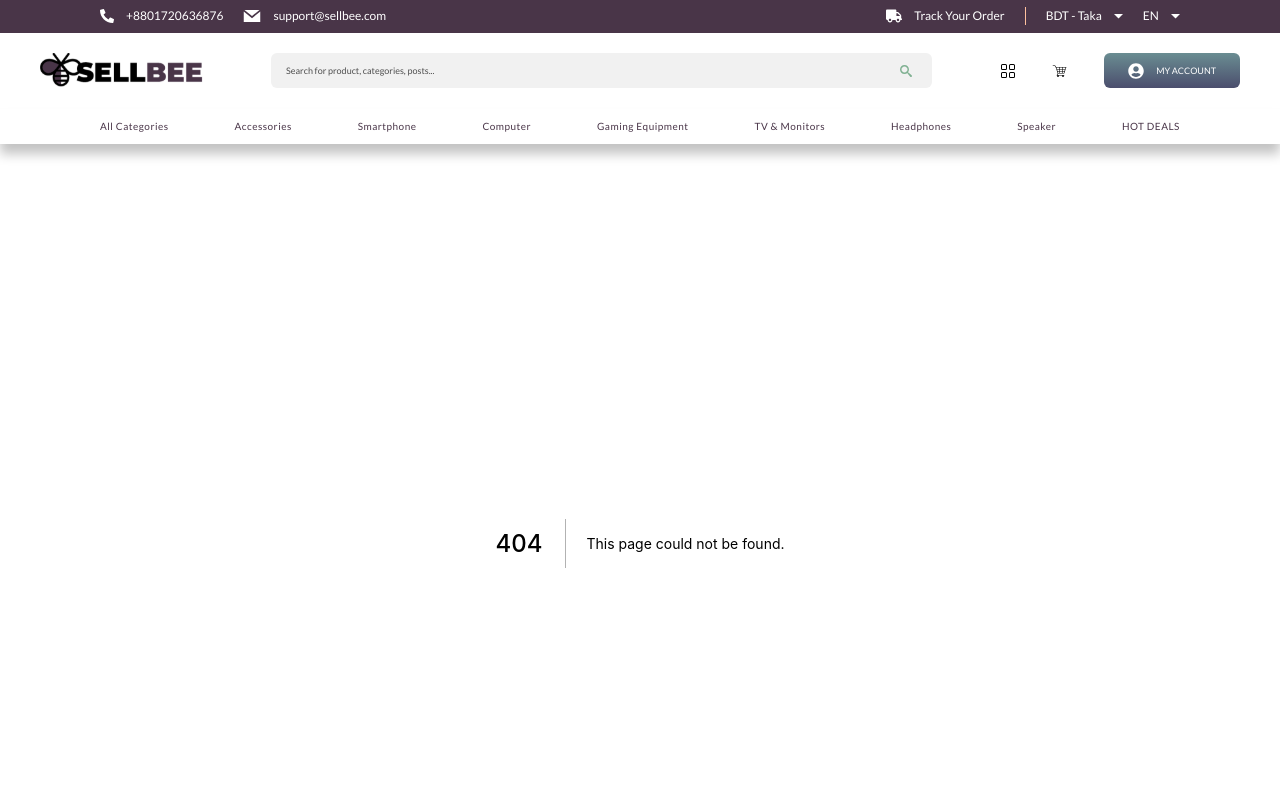
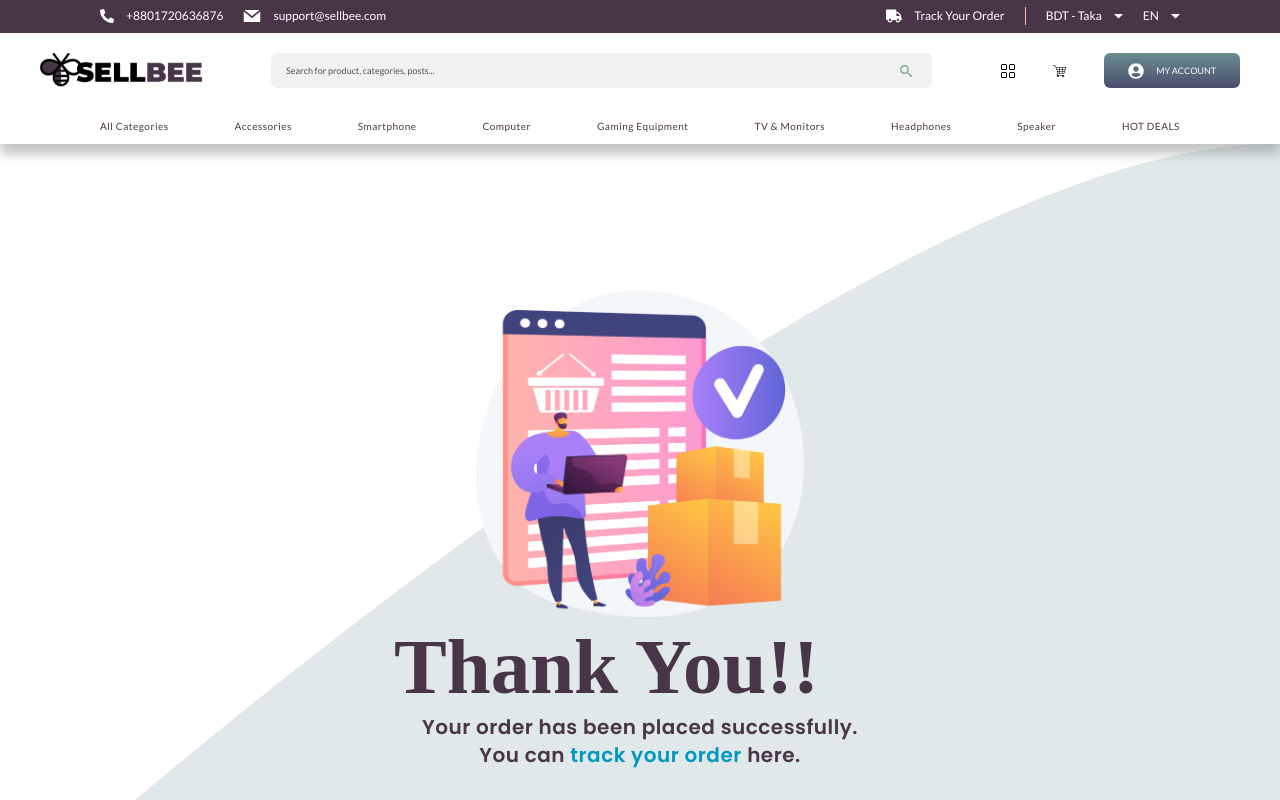
Before and after one commit to HelloTanvir/sellbee, a Next.js app: page /order-status in a window 1280 px wide. Before the commit this address had no page. Shown: the top 800 px of the page. Built offline with nearby package versions, Linux system fonts and the light colour scheme.

Commit message:
order-status page completed

```diff
--- /dev/null
+++ b/src/pages/order-status/index.tsx
@@ -0,0 +1,52 @@
+import Head from 'next/head';
+import React from 'react';
+
+const OrderStatus = () => (
+    <div>
+        <Head>
+            <title>SellBee | Order Status</title>
+            <meta name="description" content="Generated by create next app" />
+            <link rel="icon" href="/favicon.ico" />
+        </Head>
+
+        <main className="relative">
+            <img src="/bg-order-success.svg" alt="bg-order-success" className="w-full" />
+
+            <div
+                className="absolute z-10 flex flex-col items-center transform -translate-x-1/2 -translate-y-1/2 top-1/2 left-1/2"
+                style={{ maxWidth: 492 }}
+            >
+                <img src="/order-success.svg" alt="order-success" />
+                <svg
+                    xmlns="http://www.w3.org/2000/svg"
+                    width="492"
+                    height="96"
+                    viewBox="0 0 492 96"
+                >
+                    <text
+                        id="Thank_You_"
+                        data-name="Thank You!!"
+                        transform="translate(0 76)"
+                        fill="#493548"
+                        fontSize="79"
+                        fontFamily="Montserrat-ExtraBold, Montserrat"
+                        fontWeight="800"
+                    >
+                        <tspan x="0" y="0">
+                            Thank You!!
+                        </tspan>
+                    </text>
+                </svg>
+                <div className="px-6 text-xl font-semibold tracking-wide text-center font-poppins text-bg-primary">
+                    Your order has been placed successfully. You can{' '}
+                    <span style={{ color: '#0098BD' }} className="cursor-pointer">
+                        track your order
+                    </span>{' '}
+                    here.
+                </div>
+            </div>
+        </main>
+    </div>
+);
+
+export default OrderStatus;
```
Also changed, not shown: public/bg-order-success.svg (added), public/order-success.svg (added).
